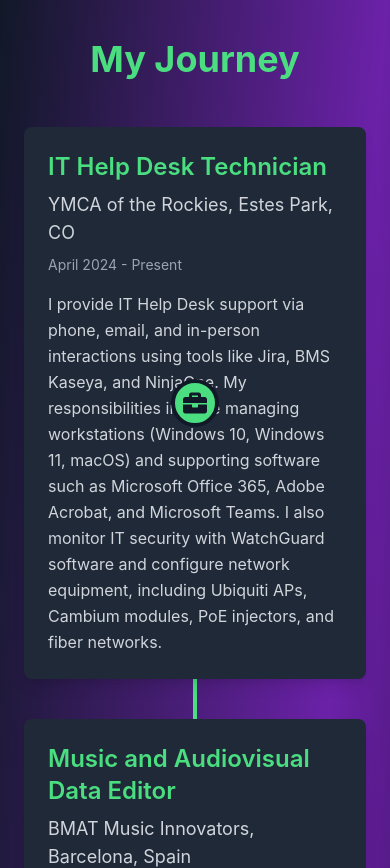
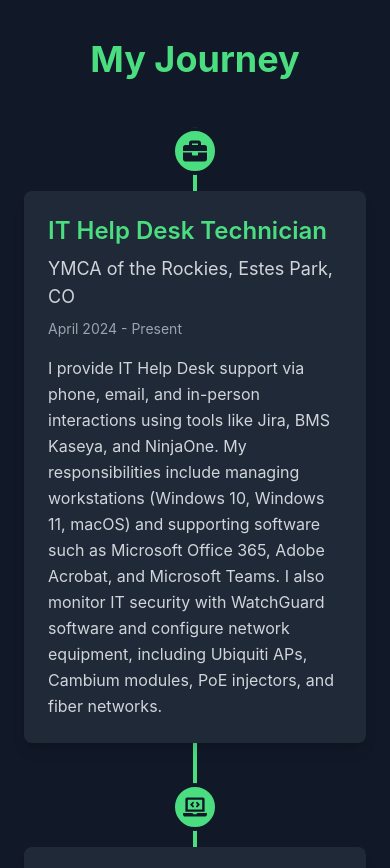
Before and after one commit to lowesitoo/alm-portfolio, a React (Create React App) app: page / in a window 390 px wide. Shown: the part 3720-4588 px from the top of the page. Built offline with nearby package versions, Linux system fonts and the light colour scheme.

Commit message:
fixed light/dark mode and responsiveness to medium size screens

```diff
--- a/src/components/Contact.js
+++ b/src/components/Contact.js
@@ -1,4 +1,4 @@
-import { useState } from "react";
+import React, { useState } from "react";
 import { FaLinkedin, FaEnvelope, FaPhone } from "react-icons/fa";
 
 const Contact = () => {
@@ -17,19 +17,33 @@
   };
 
   return (
-    <section id="contact" className="py-20 bg-gradient-to-br from-gray-900 via-black to-purple-900 text-white">
+    <section
+      id="contact"
+      className="py-20 bg-gray-900 dark:bg-gray-100 text-white dark:text-gray-900 transition-colors duration-300"
+    >
       <div className="max-w-7xl mx-auto px-4 text-center">
-        <h2 className="text-2xl sm:text-3xl md:text-4xl font-bold text-green-400 mb-8">Contact Me</h2>
+        <h2 className="text-2xl sm:text-3xl md:text-4xl font-bold text-green-400 dark:text-green-600 mb-8">
+          Contact Me
+        </h2>
         <div className="flex flex-col sm:flex-row sm:justify-center sm:space-x-6 mb-8">
-          <a href="mailto:your-email@example.com" className="flex items-center space-x-2 text-green-400 hover:text-green-300 transition">
+          <a
+            href="mailto:your-email@example.com"
+            className="flex items-center space-x-2 text-green-400 hover:text-green-300 dark:text-green-600 dark:hover:text-green-500 transition"
+          >
             <FaEnvelope className="text-xl sm:text-2xl" />
             <span>Email Me</span>
           </a>
-          <a href="https://www.linkedin.com/in/basedshrewd/" className="flex items-center space-x-2 text-green-400 hover:text-green-300 transition">
+          <a
+            href="https://www.linkedin.com/in/basedshrewd/"
+            className="flex items-center space-x-2 text-green-400 hover:text-green-300 dark:text-green-600 dark:hover:text-green-500 transition"
+          >
             <FaLinkedin className="text-xl sm:text-2xl" />
             <span>LinkedIn</span>
           </a>
-          <a href="tel:+1234567890" className="flex items-center space-x-2 text-green-400 hover:text-green-300 transition">
+          <a
+            href="tel:+1234567890"
+            className="flex items-center space-x-2 text-green-400 hover:text-green-300 dark:text-green-600 dark:hover:text-green-500 transition"
+          >
             <FaPhone className="text-xl sm:text-2xl" />
             <span>Call Me</span>
           </a>
@@ -42,7 +56,7 @@
             onChange={handleChange}
             placeholder="Your Name"
             required
-            className="w-full p-3 bg-gray-800 rounded-lg text-white"
+            className="w-full p-3 bg-gray-800 text-white dark:bg-white dark:text-gray-900 rounded-lg transition-colors duration-300"
           />
           <input
             type="email"
@@ -51,7 +65,7 @@
             onChange={handleChange}
             placeholder="Your Email"
             required
-            className="w-full p-3 bg-gray-800 rounded-lg text-white"
+            className="w-full p-3 bg-gray-800 text-white dark:bg-white dark:text-gray-900 rounded-lg transition-colors duration-300"
           />
           <textarea
             name="message"
@@ -60,16 +74,16 @@
             placeholder="Your Message"
             rows="4"
             required
-            className="w-full p-3 bg-gray-800 rounded-lg text-white"
+            className="w-full p-3 bg-gray-800 text-white dark:bg-white dark:text-gray-900 rounded-lg transition-colors duration-300"
           ></textarea>
           <button
             type="submit"
-            className="w-full p-4 bg-green-400 text-gray-900 rounded-lg shadow-lg hover:bg-green-300 transition"
+            className="w-full p-4 bg-green-400 text-gray-900 rounded-lg shadow-lg hover:bg-green-300 dark:bg-green-600 dark:text-white dark:hover:bg-green-500 transition-colors duration-300"
           >
             Send Message
           </button>
         </form>
-        {status && <p className="mt-4 text-green-400">{status}</p>}
+        {status && <p className="mt-4 text-green-400 dark:text-green-600">{status}</p>}
       </div>
     </section>
   );
--- a/src/components/Timeline.js
+++ b/src/components/Timeline.js
@@ -124,25 +124,25 @@
   return (
     <section
       id="timeline"
-      className="py-20 bg-gradient-to-br from-gray-900 via-purple-800 to-black text-white dark:from-gray-100 dark:via-gray-300 dark:to-gray-200 dark:text-black"
+      className="py-20 bg-gray-900 dark:bg-gray-100 text-white dark:text-gray-900 transition-colors duration-300"
     >
       <div className="max-w-7xl mx-auto px-6">
-        <h2 className="text-4xl font-bold text-green-400 mb-12 text-center dark:text-gray-900">
+        <h2 className="text-4xl font-bold text-green-400 dark:text-green-600 mb-12 text-center">
           My Journey
         </h2>
         <div className="relative w-full">
           {/* Vertical Line */}
-          <div className="absolute left-1/2 transform -translate-x-1/2 h-full border-l-4 border-green-400 dark:border-gray-700"></div>
+          <div className="absolute left-1/2 transform -translate-x-1/2 h-full border-l-4 border-green-400 dark:border-green-600"></div>
 
           {timelineData.map((item, index) => (
             <div
               key={index}
-              className={`relative flex items-center mb-10 ${
-                index % 2 === 0 ? "flex-row-reverse" : "flex-row"
+              className={`relative flex flex-col items-center mb-10 lg:flex-row ${
+                index % 2 === 0 ? "lg:flex-row-reverse" : "lg:flex-row"
               }`}
             >
               {/* Icon */}
-              <div className="absolute left-1/2 transform -translate-x-1/2 w-12 h-12 bg-green-400 text-gray-900 rounded-full flex items-center justify-center text-2xl border-4 border-gray-900 dark:bg-gray-700 dark:text-white z-10">
+              <div className="w-12 h-12 bg-green-400 text-gray-900 dark:bg-green-600 dark:text-white rounded-full flex items-center justify-center text-2xl border-4 border-gray-900 dark:border-gray-300 z-10 mb-4 lg:mb-0 lg:absolute lg:left-1/2 lg:transform lg:-translate-x-1/2">
                 {item.icon}
               </div>
 
@@ -150,20 +150,20 @@
               <div
                 className={`shadow-lg rounded-lg p-6 max-w-lg ${
                   index % 2 === 0
-                    ? "mr-auto text-left bg-gray-800 text-white dark:bg-white dark:text-black"
-                    : "ml-auto text-left bg-gray-800 text-white dark:bg-white dark:text-black"
+                    ? "lg:mr-auto lg:text-left bg-gray-800 dark:bg-white"
+                    : "lg:ml-auto lg:text-left bg-gray-800 dark:bg-white"
                 }`}
               >
-                <h3 className="text-2xl font-semibold text-green-400 mb-2 dark:text-gray-900">
+                <h3 className="text-2xl font-semibold text-green-400 dark:text-green-600 mb-2">
                   {item.title}
                 </h3>
-                <h4 className="text-lg text-gray-300 mb-2 dark:text-gray-700">
+                <h4 className="text-lg text-gray-300 dark:text-gray-700 mb-2">
                   {item.institution}
                 </h4>
-                <p className="text-sm text-gray-400 mb-4 dark:text-gray-600">
+                <p className="text-sm text-gray-400 dark:text-gray-600 mb-4">
                   {item.startDate} - {item.endDate}
                 </p>
-                <p className="text-gray-300 leading-relaxed dark:text-gray-700">
+                <p className="text-gray-300 dark:text-gray-700 leading-relaxed">
                   {item.description}
                 </p>
               </div>
```
